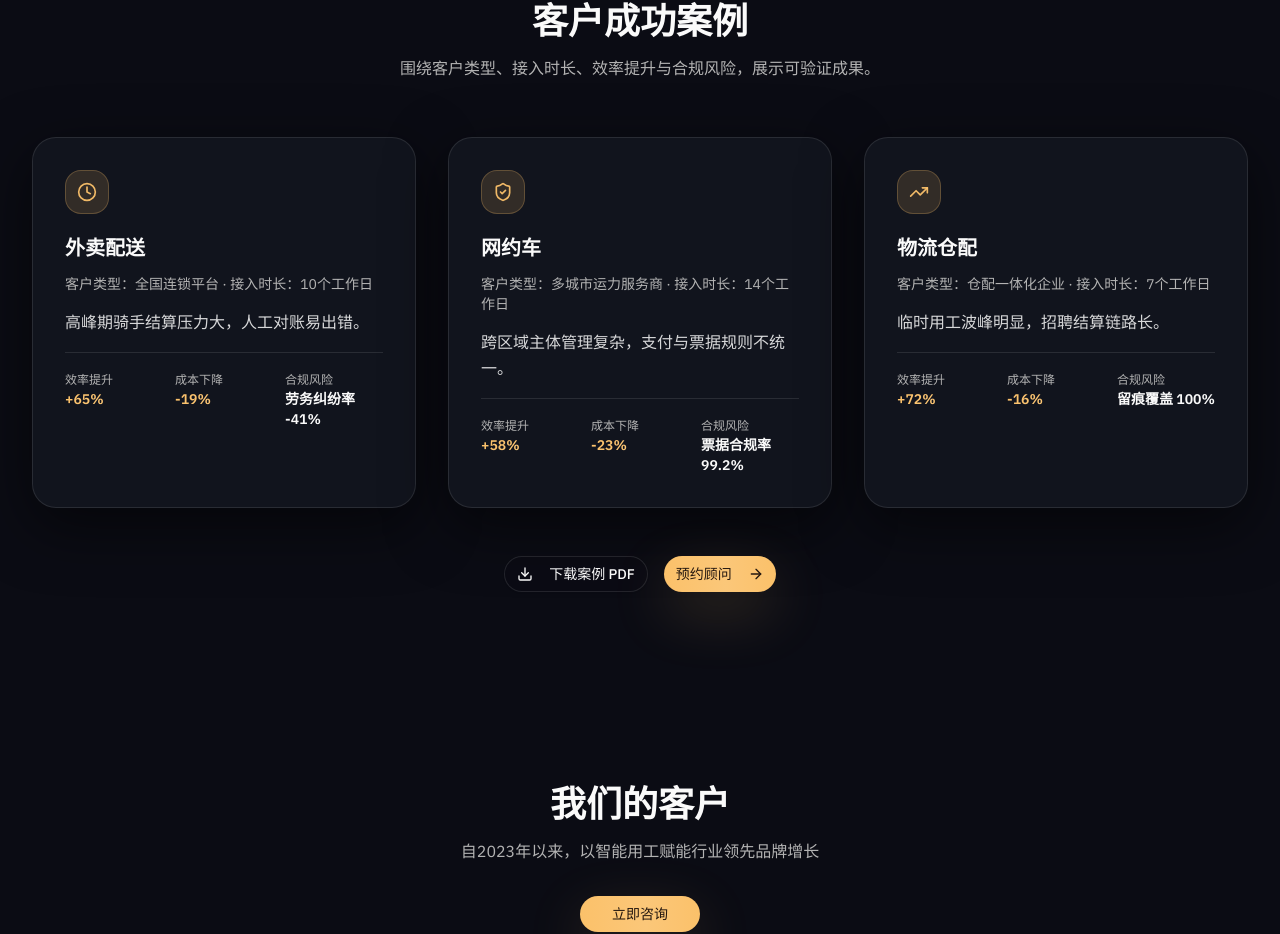
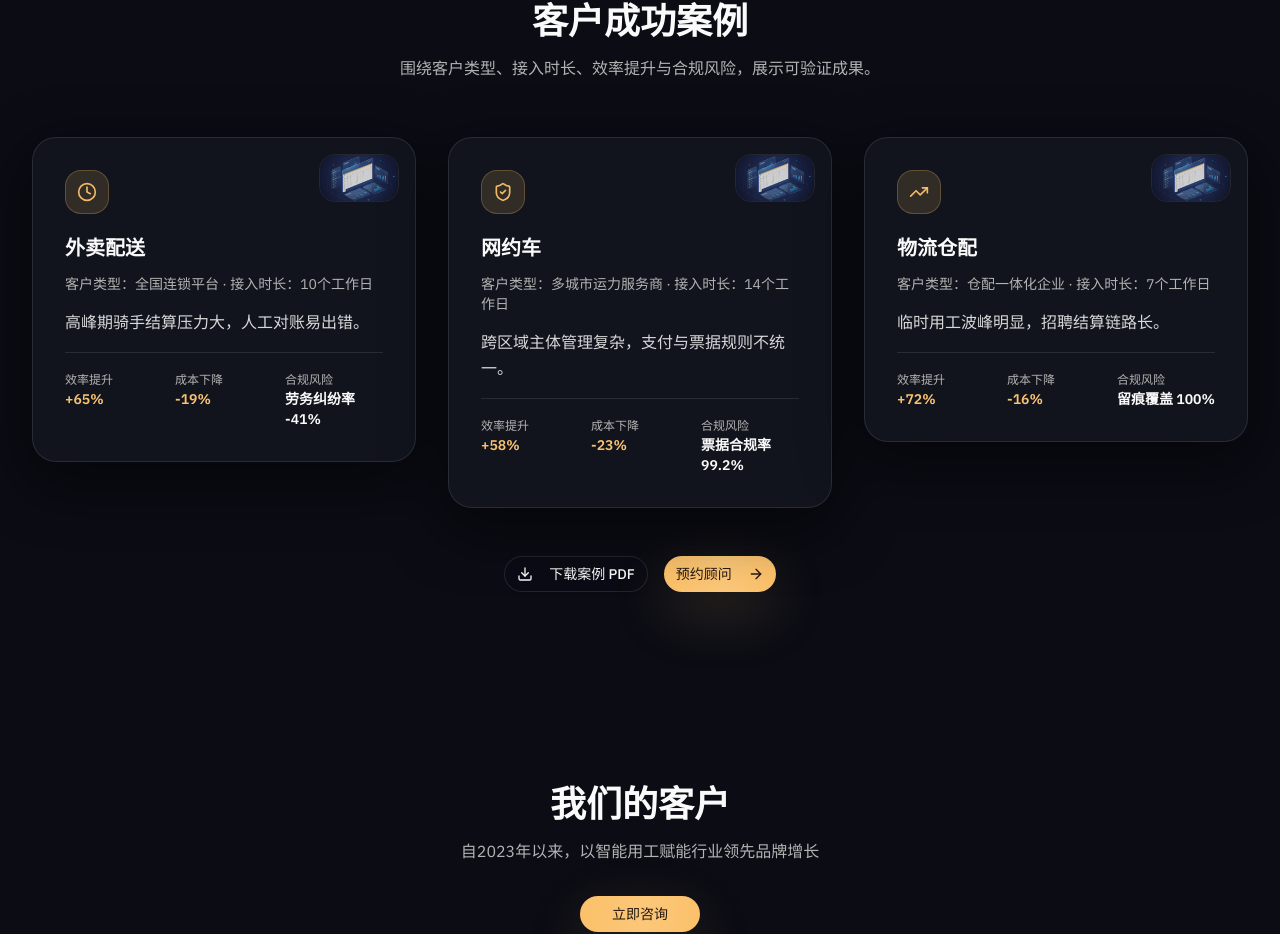
Before and after one commit to wangz1yu/dianxinv2, a React (Vite) app: page /#/ in a window 1280 px wide. Shown: the part 5620-6554 px from the top of the page. Built offline with nearby package versions, Linux system fonts and the light colour scheme.

Commit message:
feat: polish cases cards with image accents and stronger interactions

```diff
--- a/src/sections/SuccessCases.tsx
+++ b/src/sections/SuccessCases.tsx
@@ -4,6 +4,7 @@ import { Link } from 'react-router-dom';
 import { Button } from '@/components/ui/button';
 import { trackEvent } from '@/lib/analytics';
 import { HOME25_CASES } from '@/content/home25.copy';
+import { assetUrl } from '@/lib/assets';
 
 const iconMap = {
   外卖配送: Clock,
@@ -30,14 +31,24 @@ export default function SuccessCases() {
           {HOME25_CASES.map((item, index) => {
             const Icon = iconMap[item.industry];
             return (
+              <Link key={item.industry} to="/cases" className="block">
                 <motion.article
-                key={item.industry}
                   initial={{ opacity: 0, y: 30 }}
                   whileInView={{ opacity: 1, y: 0 }}
                   viewport={{ once: true }}
                   transition={{ duration: 0.5, delay: index * 0.1 }}
-                className="bg-[hsl(var(--card))] rounded-3xl p-8 border border-white/10 shadow-[0_18px_60px_rgba(0,0,0,0.55)] hover:shadow-[0_22px_80px_rgba(0,0,0,0.65)] transition-shadow"
+                  className="relative bg-[hsl(var(--card))] rounded-3xl p-8 border border-white/10 shadow-[0_18px_60px_rgba(0,0,0,0.55)] hover:shadow-[0_22px_80px_rgba(0,0,0,0.65)] transition-all hover:-translate-y-0.5 focus-visible:outline-none focus-visible:ring-2 focus-visible:ring-blue-500"
                 >
+                  <div className="absolute right-4 top-4 h-12 w-20 overflow-hidden rounded-xl border border-white/10 opacity-80">
+                    <img
+                      src={assetUrl("images/hero-dashboard.jpg")}
+                      alt=""
+                      aria-hidden
+                      className="h-full w-full object-cover"
+                      loading="lazy"
+                    />
+                  </div>
+
                   <div className="w-11 h-11 rounded-xl bg-[rgba(251,193,106,0.14)] border border-[rgba(251,193,106,0.24)] text-[rgba(251,193,106,0.95)] flex items-center justify-center mb-5">
                     <Icon className="w-5 h-5" />
                   </div>
@@ -51,6 +62,7 @@ export default function SuccessCases() {
                     <div><p className="text-xs text-muted-foreground">合规风险</p><p className="text-sm font-semibold text-foreground">{item.compliance}</p></div>
                   </div>
                 </motion.article>
+              </Link>
             );
           })}
         </div>
```
Lines whose indentation alone changed are shown as unchanged.
